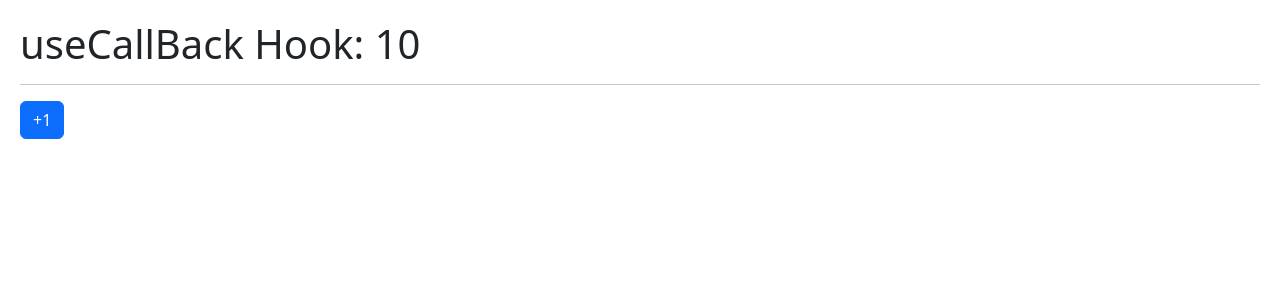
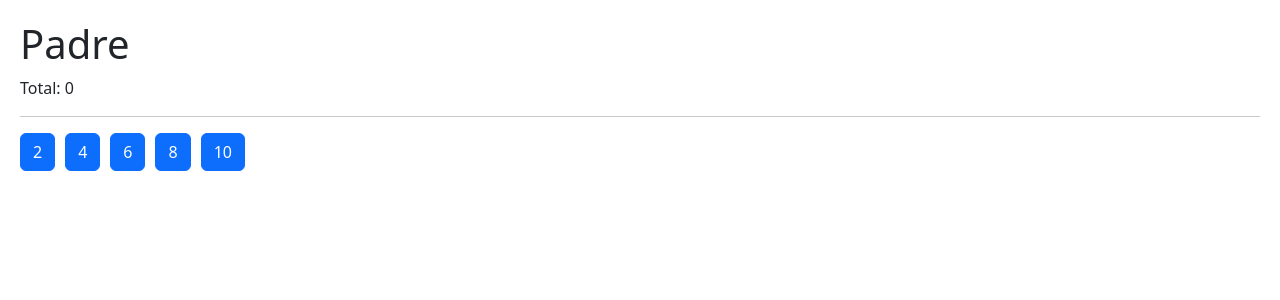
Before and after one commit to David-Josue-Murillo/Hook-App, a React (Vite) app: page / in a window 1280 px wide. Shown: the top 300 px of the page. Built offline with nearby package versions, Linux system fonts and the light colour scheme.

Commit message:
Resolviendo tarea dsobre como realizar la implementacion de useCallBack y memo

```diff
--- /dev/null
+++ b/src/07-tarea-memo/Hijo.jsx
@@ -0,0 +1,15 @@
+import React from "react";
+
+export const Hijo = React.memo(({ numero, incrementar }) => {
+
+    console.log('  Me volví a generar :(  ');
+
+    return (
+        <button
+            className="btn btn-primary mr-3"
+            onClick={ () => incrementar( numero ) }
+        >
+            { numero }
+        </button>
+    )
+})
--- /dev/null
+++ b/src/07-tarea-memo/Padre.jsx
@@ -0,0 +1,32 @@
+import { Hijo } from './Hijo'
+import { useCallback, useState } from 'react';
+
+export const Padre = () => {
+
+    const numeros = [2,4,6,8,10];
+    const [valor, setValor] = useState(0);
+
+    const incrementar = useCallback((num ) => {
+        setValor((value) => value + num);
+    }, []);
+
+    return (
+        <div>
+            <h1>Padre</h1>
+            <p> Total: { valor } </p>
+
+            <hr />
+
+            {
+                numeros.map( n => (
+                    <Hijo
+                        key={ n }
+                        numero={ n }
+                        incrementar={ incrementar }
+                    />
+                ))
+            }
+            {/* <Hijo /> */}
+        </div>
+    )
+}
--- a/src/main.jsx
+++ b/src/main.jsx
@@ -10,10 +10,11 @@ import './index.css';
 //import { Layout } from './05-useLayoutEffect/Layout';
 //import { Memorize } from './06-memos/Memorize';
 //import { MemoHook } from './06-memos/MemoHook';
-import { CallbackHook } from './06-memos/CallbackHook';
+//import { CallbackHook } from './06-memos/CallbackHook';
+import { Padre } from './07-tarea-memo/Padre';
 
 ReactDOM.createRoot(document.getElementById('root')).render(
   <React.StrictMode>
-    <CallbackHook />
+    <Padre />
   </React.StrictMode>,
 )
```
